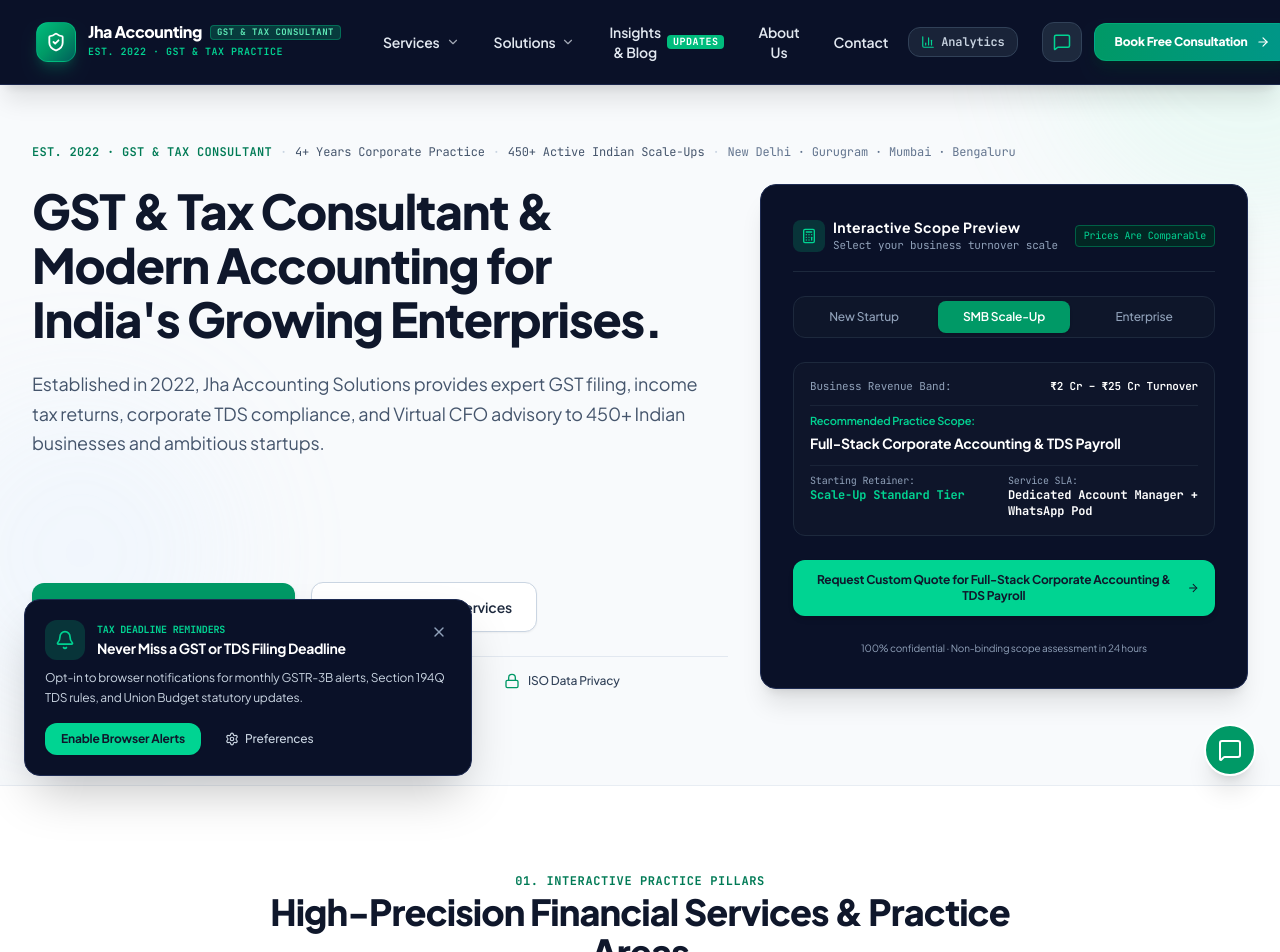
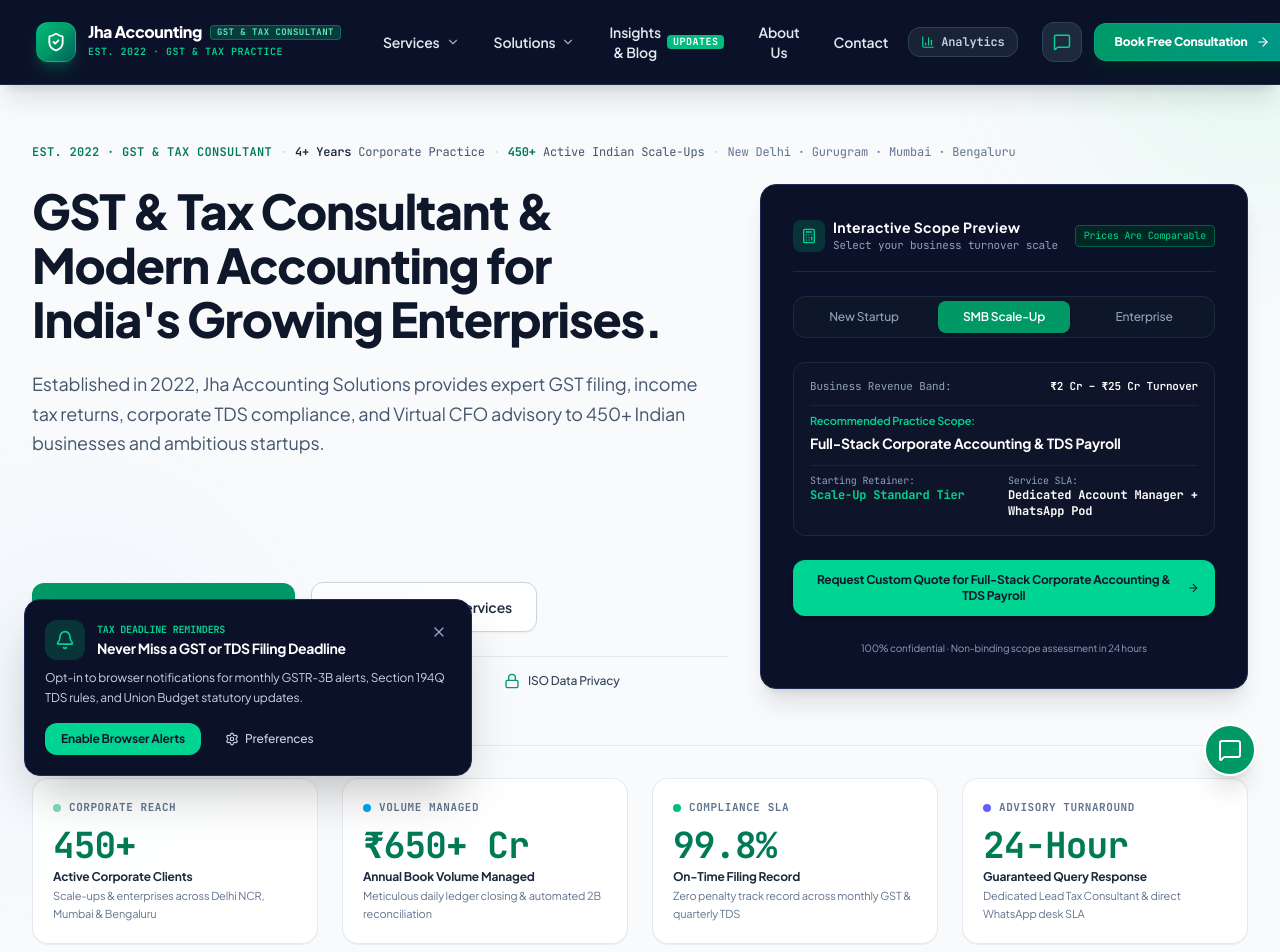
Before and after one commit to abu1020/jhacountingsolutions, a React (Vite) app: page / in a window 1280 px wide. Shown: the top 952 px of the page. Built offline with nearby package versions, Linux system fonts and the light colour scheme.

Commit message:
feat: add CountingNumber component and update contact info
- Implement CountingNumber component for animated statistics
- Integrate animation into HeroSection and TrustProof sections
- Update firm contact details in metadata

```diff
--- a/index.html
+++ b/index.html
@@ -36,8 +36,8 @@
           },
           "description": "Leading Indian corporate accounting and B2B outsourcing firm providing Cloud Bookkeeping, GST Reconciliations, Corporate TDS Compliance, Payroll Management, and Virtual CFO advisory.",
           "url": "https://jhaaccounting.com",
-          "telephone": "+91-11-41088900",
-          "email": "contact@jhaaccounting.com",
+          "telephone": "+91-8882860226",
+          "email": "rishijha@tuta.io",
           "areaServed": ["India", "Global"],
           "address": [
             {
--- /dev/null
+++ b/src/components/CountingNumber.tsx
@@ -0,0 +1,77 @@
+import React, { useEffect, useRef, useState } from 'react';
+import { useInView } from 'framer-motion';
+
+interface CountingNumberProps {
+  value: number;
+  duration?: number;
+  decimals?: number;
+  prefix?: string;
+  suffix?: string;
+  className?: string;
+}
+
+export const CountingNumber: React.FC<CountingNumberProps> = ({
+  value,
+  duration = 1.6,
+  decimals = 0,
+  prefix = '',
+  suffix = '',
+  className = ''
+}) => {
+  const [displayValue, setDisplayValue] = useState<string>(
+    decimals > 0 ? (0).toFixed(decimals) : '0'
+  );
+  const ref = useRef<HTMLSpanElement>(null);
+  const isInView = useInView(ref, { once: false, amount: 0.3 });
+
+  useEffect(() => {
+    if (!isInView) {
+      setDisplayValue(decimals > 0 ? (0).toFixed(decimals) : '0');
+      return;
+    }
+
+    let startTimestamp: number | null = null;
+    const durationMs = duration * 1000;
+    let animationFrameId: number;
+
+    const step = (timestamp: number) => {
+      if (!startTimestamp) startTimestamp = timestamp;
+      const elapsed = timestamp - startTimestamp;
+      const progress = Math.min(elapsed / durationMs, 1);
+
+      // easeOutCubic curve for smooth settling
+      const easeProgress = 1 - Math.pow(1 - progress, 3);
+      const currentNumber = easeProgress * value;
+
+      if (decimals > 0) {
+        setDisplayValue(currentNumber.toFixed(decimals));
+      } else {
+        setDisplayValue(Math.floor(currentNumber).toLocaleString('en-IN'));
+      }
+
+      if (progress < 1) {
+        animationFrameId = requestAnimationFrame(step);
+      } else {
+        setDisplayValue(
+          decimals > 0
+            ? value.toFixed(decimals)
+            : value.toLocaleString('en-IN')
+        );
+      }
+    };
+
+    animationFrameId = requestAnimationFrame(step);
+
+    return () => {
+      cancelAnimationFrame(animationFrameId);
+    };
+  }, [isInView, value, duration, decimals]);
+
+  return (
+    <span ref={ref} className={`tabular-nums ${className}`}>
+      {prefix}
+      {displayValue}
+      {suffix}
+    </span>
+  );
+};
--- a/src/components/HeroSection.tsx
+++ b/src/components/HeroSection.tsx
@@ -14,6 +14,7 @@
   Play
 } from 'lucide-react';
 import { JHA_ACCOUNTING_DATA } from '../data/firmData';
+import { CountingNumber } from './CountingNumber';
 
 interface HeroSectionProps {
   onOpenBookingModal: (service?: string) => void;
@@ -73,9 +74,9 @@
             Est. 2022 · GST &amp; Tax Consultant
           </span>
           <span aria-hidden="true" className="text-slate-300">·</span>
-          <span>4+ Years Corporate Practice</span>
+          <span><CountingNumber value={4} suffix="+ Years" className="text-slate-800 font-semibold" /> Corporate Practice</span>
           <span aria-hidden="true" className="text-slate-300">·</span>
-          <span>450+ Active Indian Scale-Ups</span>
+          <span><CountingNumber value={450} suffix="+" className="text-emerald-700 font-bold" /> Active Indian Scale-Ups</span>
           <span aria-hidden="true" className="text-slate-300">·</span>
           <span className="text-slate-500">New Delhi · Gurugram · Mumbai · Bengaluru</span>
         </div>
@@ -121,12 +122,12 @@
               <div className="grid grid-cols-2 sm:grid-cols-3 gap-3 pt-4 border-t border-slate-200">
                 <div className="flex items-center gap-2 text-xs font-medium text-slate-700">
                   <Clock className="w-4 h-4 text-emerald-600 shrink-0" />
-                  <span>24-Hour SLA Guarantee</span>
+                  <span><CountingNumber value={24} suffix="-Hour" className="font-semibold text-slate-900" /> SLA Guarantee</span>
                 </div>
 
                 <div className="flex items-center gap-2 text-xs font-medium text-slate-700">
                   <FileCheck className="w-4 h-4 text-emerald-600 shrink-0" />
-                  <span>99.8% On-Time Filing</span>
+                  <span><CountingNumber value={99.8} decimals={1} suffix="%" className="font-semibold text-slate-900" /> On-Time Filing</span>
                 </div>
 
                 <div className="flex items-center gap-2 text-xs font-medium text-slate-700 col-span-2 sm:col-span-1">
@@ -242,6 +243,89 @@
 
         </div>
 
+        {/* Key Statistics Strip with Scroll-Triggered Counting Animation */}
+        <div className="mt-14 pt-8 border-t border-slate-200/80">
+          <div className="grid grid-cols-2 lg:grid-cols-4 gap-4 sm:gap-6">
+
+            {/* Stat 1: Active Corporate Clients */}
+            <div className="bg-white/90 backdrop-blur-xs p-5 rounded-2xl border border-slate-200/90 shadow-2xs hover:shadow-xs transition-shadow">
+              <div className="flex items-center gap-2 mb-2">
+                <span className="w-2 h-2 rounded-full bg-emerald-500 animate-pulse" />
+                <span className="text-[11px] font-mono font-bold text-slate-500 uppercase tracking-wider">
+                  Corporate Reach
+                </span>
+              </div>
+              <div className="text-3xl sm:text-4xl font-extrabold text-slate-900 tracking-tight font-mono">
+                <CountingNumber value={450} suffix="+" className="text-emerald-700" />
+              </div>
+              <div className="text-xs font-bold text-slate-800 mt-1">
+                Active Corporate Clients
+              </div>
+              <p className="text-[11px] text-slate-500 mt-0.5 leading-relaxed">
+                Scale-ups &amp; enterprises across Delhi NCR, Mumbai &amp; Bengaluru
+              </p>
+            </div>
+
+            {/* Stat 2: Annual Reconciled Book Volume */}
+            <div className="bg-white/90 backdrop-blur-xs p-5 rounded-2xl border border-slate-200/90 shadow-2xs hover:shadow-xs transition-shadow">
+              <div className="flex items-center gap-2 mb-2">
+                <span className="w-2 h-2 rounded-full bg-sky-500" />
+                <span className="text-[11px] font-mono font-bold text-slate-500 uppercase tracking-wider">
+                  Volume Managed
+                </span>
+              </div>
+              <div className="text-3xl sm:text-4xl font-extrabold text-slate-900 tracking-tight font-mono">
+                <CountingNumber prefix="₹" value={650} suffix="+ Cr" className="text-emerald-700" />
+              </div>
+              <div className="text-xs font-bold text-slate-800 mt-1">
+                Annual Book Volume Managed
+              </div>
+              <p className="text-[11px] text-slate-500 mt-0.5 leading-relaxed">
+                Meticulous daily ledger closing &amp; automated 2B reconciliation
+              </p>
+            </div>
+
+            {/* Stat 3: On-Time Compliance SLA */}
+            <div className="bg-white/90 backdrop-blur-xs p-5 rounded-2xl border border-slate-200/90 shadow-2xs hover:shadow-xs transition-shadow">
+              <div className="flex items-center gap-2 mb-2">
+                <span className="w-2 h-2 rounded-full bg-emerald-500" />
+                <span className="text-[11px] font-mono font-bold text-slate-500 uppercase tracking-wider">
+                  Compliance SLA
+                </span>
+              </div>
+              <div className="text-3xl sm:text-4xl font-extrabold text-slate-900 tracking-tight font-mono">
+                <CountingNumber value={99.8} decimals={1} suffix="%" className="text-emerald-700" />
+              </div>
+              <div className="text-xs font-bold text-slate-800 mt-1">
+                On-Time Filing Record
+              </div>
+              <p className="text-[11px] text-slate-500 mt-0.5 leading-relaxed">
+                Zero penalty track record across monthly GST &amp; quarterly TDS
+              </p>
+            </div>
+
+            {/* Stat 4: Fast Advisory Response SLA */}
+            <div className="bg-white/90 backdrop-blur-xs p-5 rounded-2xl border border-slate-200/90 shadow-2xs hover:shadow-xs transition-shadow">
+              <div className="flex items-center gap-2 mb-2">
+                <span className="w-2 h-2 rounded-full bg-indigo-500" />
+                <span className="text-[11px] font-mono font-bold text-slate-500 uppercase tracking-wider">
+                  Advisory Turnaround
+                </span>
+              </div>
+              <div className="text-3xl sm:text-4xl font-extrabold text-slate-900 tracking-tight font-mono">
+                <CountingNumber value={24} suffix="-Hour" className="text-emerald-700" />
+              </div>
+              <div className="text-xs font-bold text-slate-800 mt-1">
+                Guaranteed Query Response
+              </div>
+              <p className="text-[11px] text-slate-500 mt-0.5 leading-relaxed">
+                Dedicated Lead Tax Consultant &amp; direct WhatsApp desk SLA
+              </p>
+            </div>
+
+          </div>
+        </div>
+
       </div>
     </section>
   );
--- a/src/components/TrustProof.tsx
+++ b/src/components/TrustProof.tsx
@@ -12,6 +12,7 @@
   Award
 } from 'lucide-react';
 import { JHA_ACCOUNTING_DATA } from '../data/firmData';
+import { CountingNumber } from './CountingNumber';
 
 interface TrustProofProps {
   onOpenBookingModal: (service?: string) => void;
@@ -39,10 +40,19 @@
 
         {/* Statutory Milestones Banner */}
         <div className="grid grid-cols-2 md:grid-cols-4 gap-6 bg-[#0A1128] text-white p-8 rounded-2xl border border-[#1E2B52] shadow-xl">
-          {statutoryMilestones.map((ms, idx) => (
+          {statutoryMilestones.map((ms, idx) => {
+            const renderAnimatedMetric = () => {
+              if (idx === 0) return <CountingNumber value={4} suffix="+" />;
+              if (idx === 1) return <CountingNumber value={450} suffix="+" />;
+              if (idx === 2) return <CountingNumber prefix="₹" value={650} suffix="+ Cr" />;
+              if (idx === 3) return <CountingNumber value={99.8} decimals={1} suffix="%" />;
+              return ms.number;
+            };
+
+            return (
               <div key={idx} className="space-y-1">
                 <span className="text-2xl sm:text-3xl font-mono font-extrabold text-emerald-400 block">
-                {ms.number}
+                  {renderAnimatedMetric()}
                 </span>
                 <span className="text-xs font-bold text-slate-200 block">
                   {ms.label}
@@ -51,7 +61,8 @@
                   {ms.desc}
                 </p>
               </div>
-          ))}
+            );
+          })}
         </div>
 
         {/* Client Impact & Testimonials Grid */}
```
Lines whose indentation alone changed are shown as unchanged.
